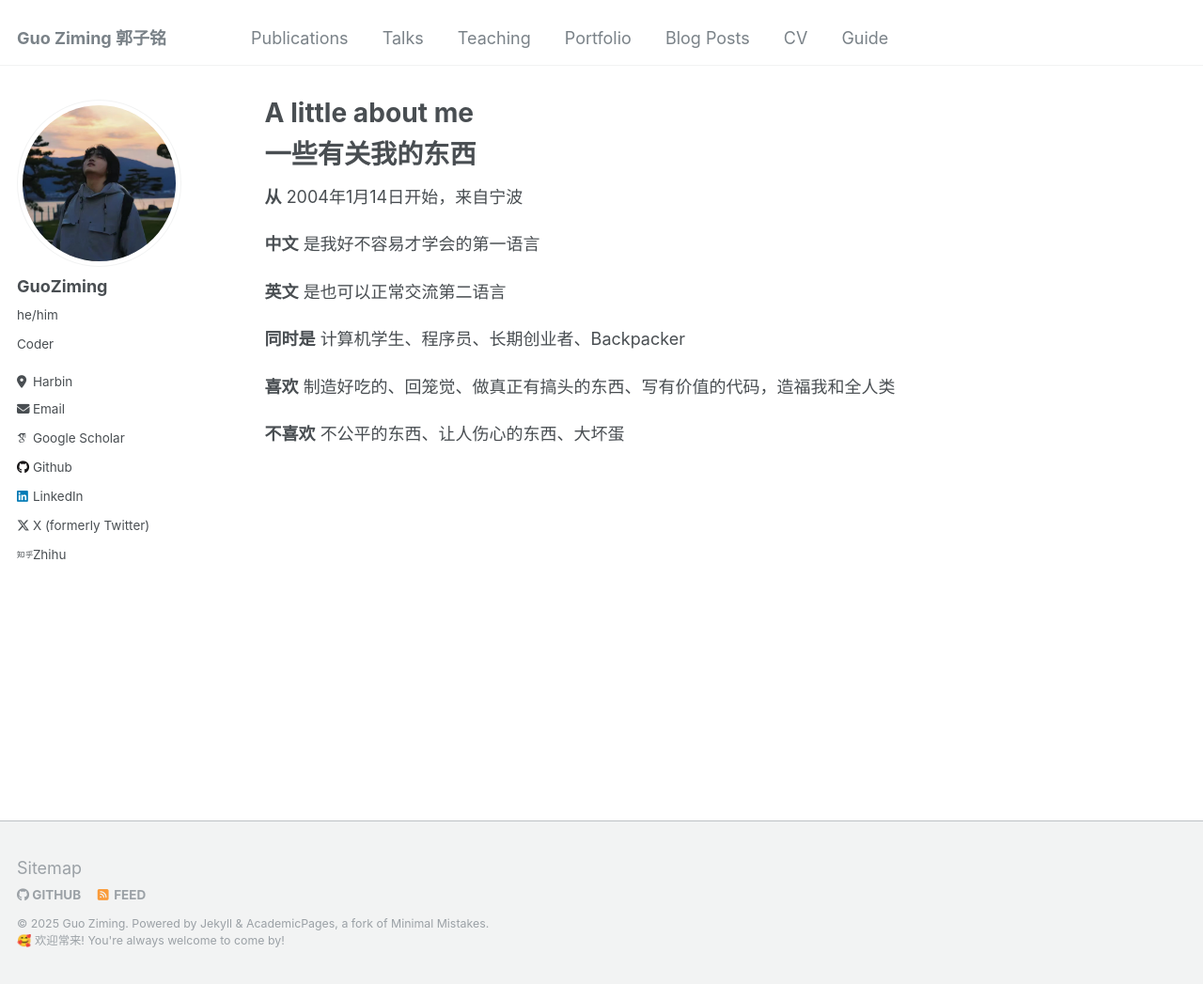
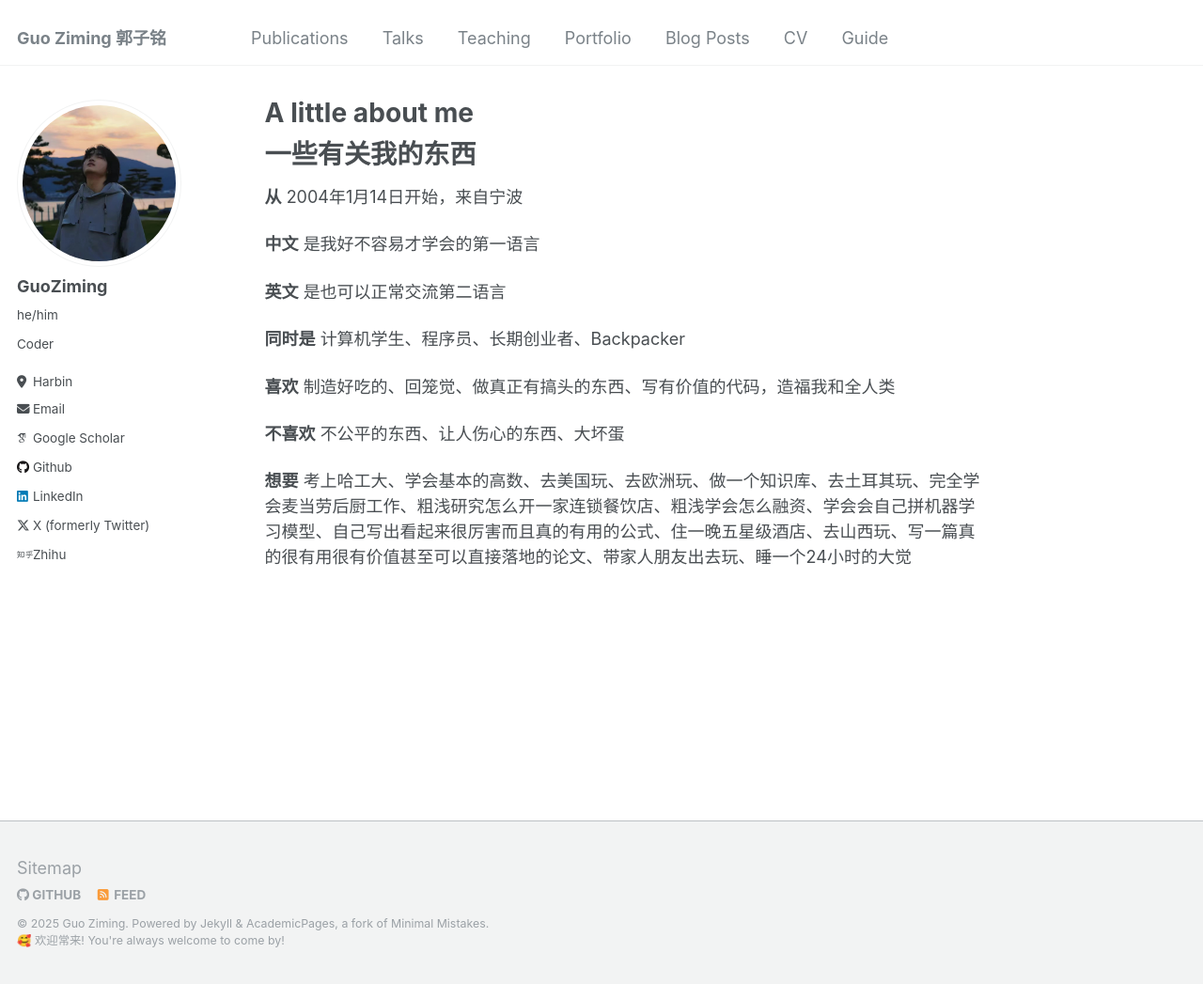
Before and after one commit to mcxiaoxiao/mcxiaoxiao.github.io, a Jekyll site: the page built from _pages/about.md, in a window 1280 px wide and 1047 px high. Shown: the whole window at 94% size. Built offline with Jekyll 4.4.1, drawn with Linux system fonts in a browser that asks for light colours; some web fonts are replaced.

Commit message:
Update about.md

```diff
--- a/_pages/about.md
+++ b/_pages/about.md
@@ -21,3 +21,5 @@ redirect_from:
 **喜欢** 制造好吃的、回笼觉、做真正有搞头的东西、写有价值的代码，造福我和全人类
 
 **不喜欢** 不公平的东西、让人伤心的东西、大坏蛋
+
+**想要** 考上哈工大、学会基本的高数、去美国玩、去欧洲玩、做一个知识库、去土耳其玩、完全学会麦当劳后厨工作、粗浅研究怎么开一家连锁餐饮店、粗浅学会怎么融资、学会会自己拼机器学习模型、自己写出看起来很厉害而且真的有用的公式、住一晚五星级酒店、去山西玩、写一篇真的很有用很有价值甚至可以直接落地的论文、带家人朋友出去玩、睡一个24小时的大觉
```
